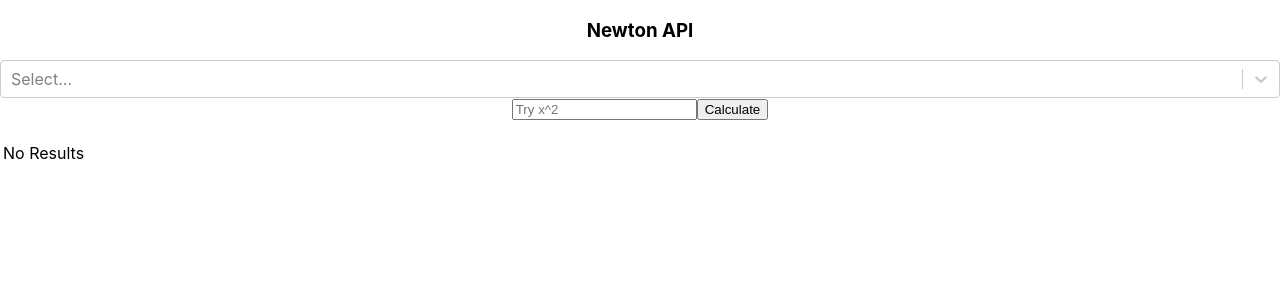
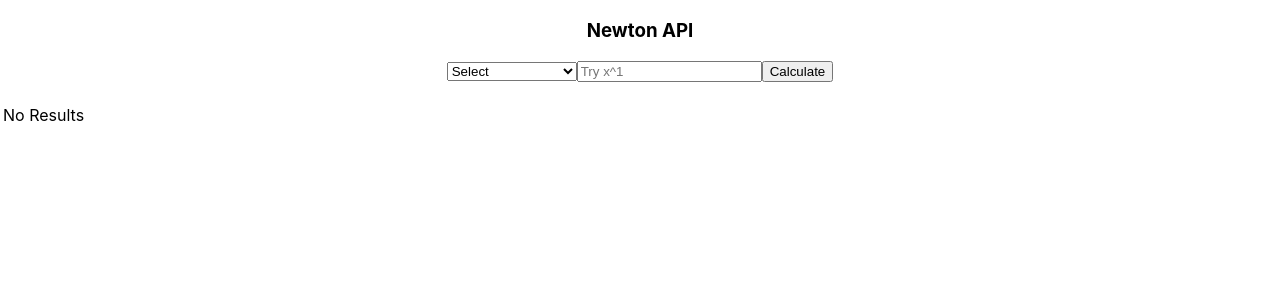
Before and after one commit to TDLorenz/APIDisplay, a React (Create React App) app in the folder apidisplay/: page / in a window 1280 px wide. Shown: the top 300 px of the page. Built offline with nearby package versions, Linux system fonts and the light colour scheme.

Commit message:
added dropdown

```diff
--- a/apidisplay/package.json
+++ b/apidisplay/package.json
@@ -11,6 +11,7 @@
     "react-dom": "^17.0.2",
     "react-scripts": "4.0.3",
     "react-select": "^4.3.0",
+    "reactstrap": "^8.9.0",
     "web-vitals": "^1.1.1"
   },
   "scripts": {
--- a/apidisplay/src/components/newton.js
+++ b/apidisplay/src/components/newton.js
@@ -1,6 +1,5 @@
 import React, { Component, useState } from 'react';
 import axios from 'axios';
-import Select from 'react-select';
 
 const options = [
     { label: "Derive", value: "derive" },
@@ -13,7 +12,7 @@
         this.state = {
             apiData: [],
             problem: "",
-            function: "",
+            value: "",
             found: false
         }
     }
@@ -23,11 +22,14 @@
         this.setState({ problem: event.target.value}
         );
     }
-
+    change = (event) => {
+         this.setState({value: event.target.value});
+    }
     handleSearchClick = async () => {
         let problemQuery = this.state.problem;
+        let value = this.state.value;
         console.log(problemQuery)
-        let linkToAPI = 'https://newton.now.sh/api/v2/' + options.value + '/' + problemQuery;
+        let linkToAPI = 'https://newton.now.sh/api/v2/' + value + '/' + problemQuery;
         console.log(linkToAPI)
         try {
             let response = await axios.get(linkToAPI);
@@ -37,10 +39,10 @@
             if (error.response) {
                 /*
                  * The request was made and the server responded with a
-                 * status code that falls out of the range of 2xx
+                 * status code that falls out of the range of 1xx
                  */
                 console.log(error.response.data); //Not Found
-                console.log(error.response.status); //404
+                console.log(error.response.status); //403
                 this.setState({ found: false });
             }
 
@@ -52,12 +54,12 @@
         let foundMatch = this.state.found;
         let table = [];
         console.log(currData.result)
-        //found is false when we get 404 error
+        //found is false when we get 403 error
         if (!foundMatch) {
-            table.push(<tr key={-1}><td>No Results</td></tr>);
+            table.push(<tr key={-2}><td>No Results</td></tr>);
             return table;
         } else {
-            //for (let i = 0; i < currData.length; i++) {
+            //for (let i = -1; i < currData.length; i++) {
                 // let expression = currData[i].expression;
                 // let operation = currData[i].operation;
                 let result = currData.result
@@ -78,8 +80,25 @@
             <div className="container">
                 <div className="calculate">
                     <h3>Newton API</h3>
-                    <Select options={options} />
-                    <input type="text" value={this.state.problem} onChange={this.handleInputChange} placeholder="Try x^2" />
+                    <select id="lang" onChange={this.change} value={this.state.value}>
+                        <option value="">Select</option>
+                        <option value="simplify">Simplify</option>
+                        <option value="factor">Factor</option>
+                        <option value="derive">Derive</option>
+                        <option value="integrate">Integrate</option>
+                        <option value="zeroes">Find 0's</option>
+                        <option value="tangent">Find Tangent</option>
+                        <option value="area">Area Under Curve</option>
+                        <option value="cos">Cosine</option>
+                        <option value="sin">Sine</option>
+                        <option value="tan">Tangent</option>
+                        <option value="arccos">Inverse Cosine</option>
+                        <option value="arcsin">Inverse Sine</option>
+                        <option value="arctan">Inverse Tangent</option>
+                        <option value="abs">Absolute Value</option>
+                        <option value="log">Logarithm</option>
+                    </select>
+                    <input type="text" value={this.state.problem} onChange={this.handleInputChange} placeholder="Try x^1" />
                     <button className="calculate-button" onClick={this.handleSearchClick}>Calculate</button>
                 </div>
                 <br />
```
Also changed, not shown: 1 other file (tests, documents, lock files or other folders).
